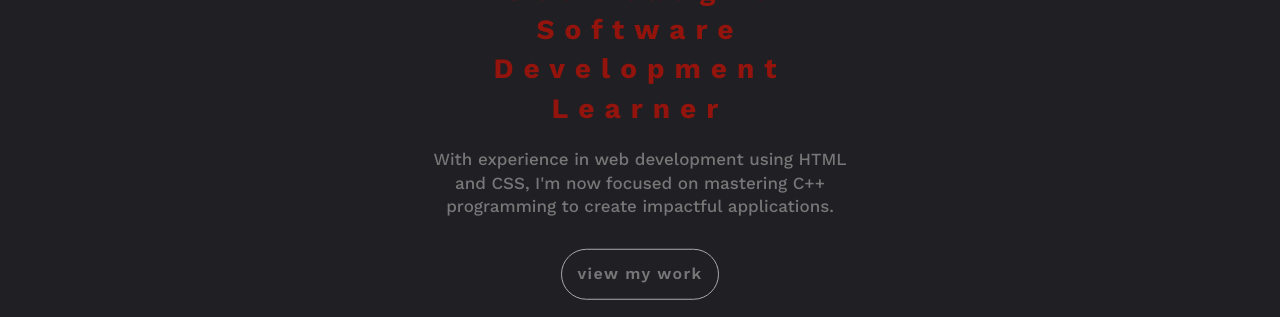
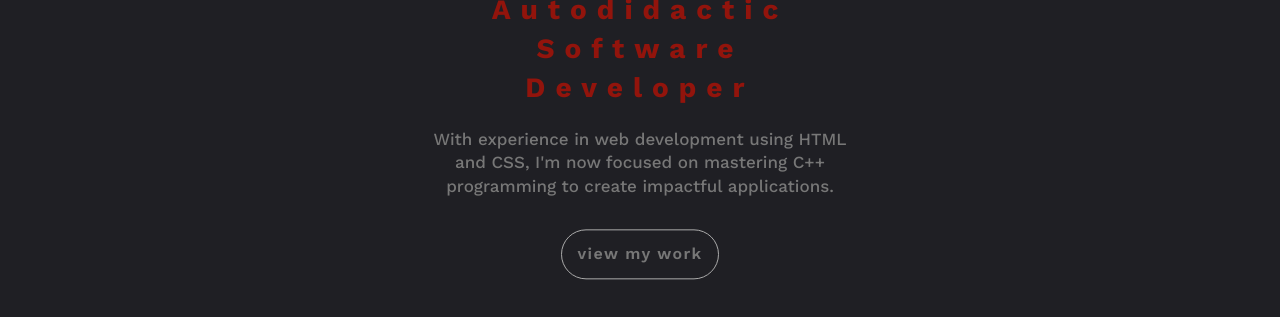
Before and after one commit to AchrafIkhlef/Portfolio, a plain HTML site: page index.html in a window 1280 px wide. Shown: the part 317-634 px from the top of the page. Drawn offline with nearby package versions, Linux system fonts and the light colour scheme.

Commit message:
Update index.html

```diff
--- a/index.html
+++ b/index.html
@@ -46,7 +46,7 @@
           <h1>
             Hello i'm <br />
             <span class="name">Achraf Ikhlef</span> <br />
-            <span class="job">Self-taught Software Development Learner</span>
+            <span class="job">Autodidactic Software Developer</span>
           </h1>
           <p>
             With experience in web development using HTML and CSS, I'm now
```
